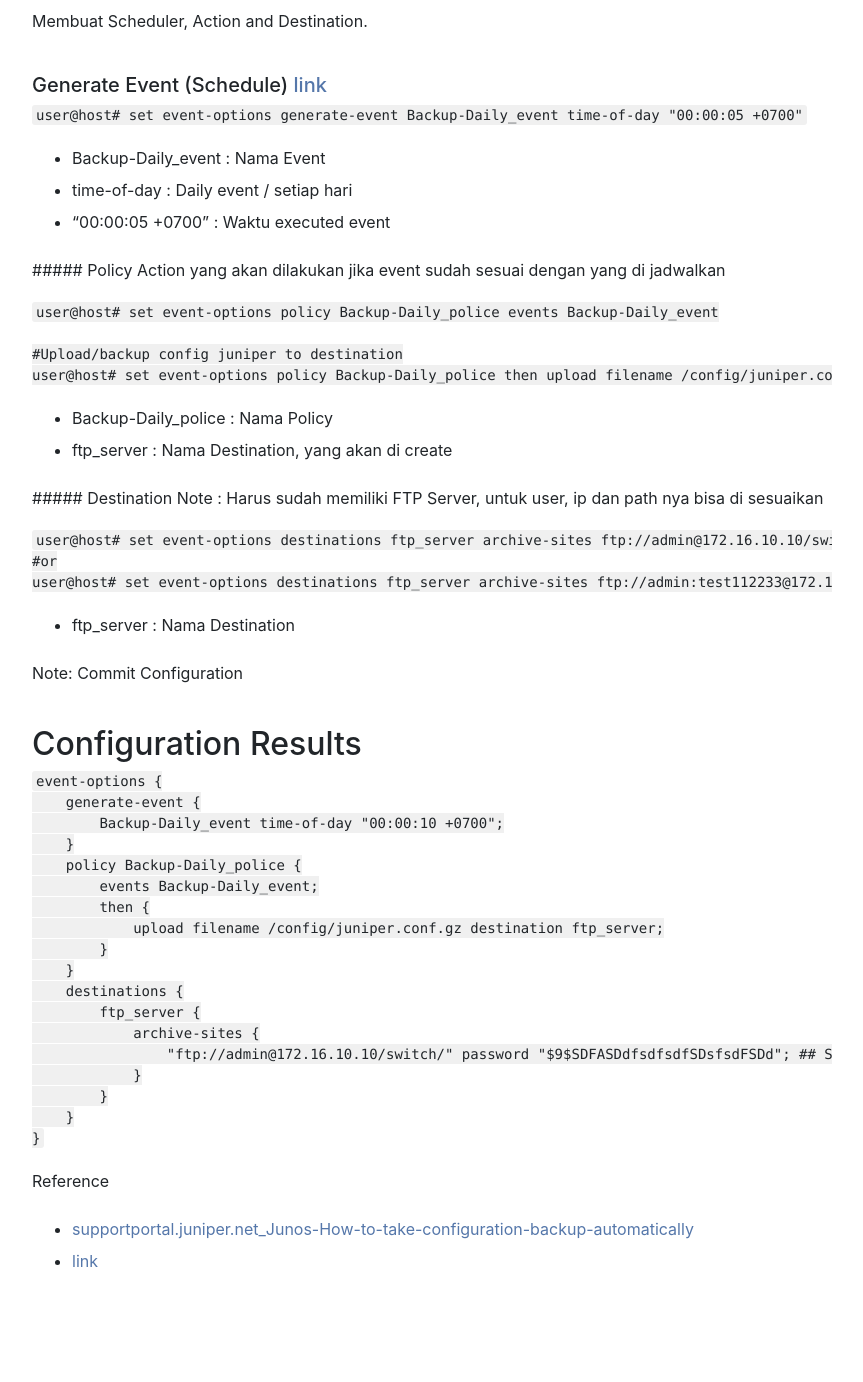
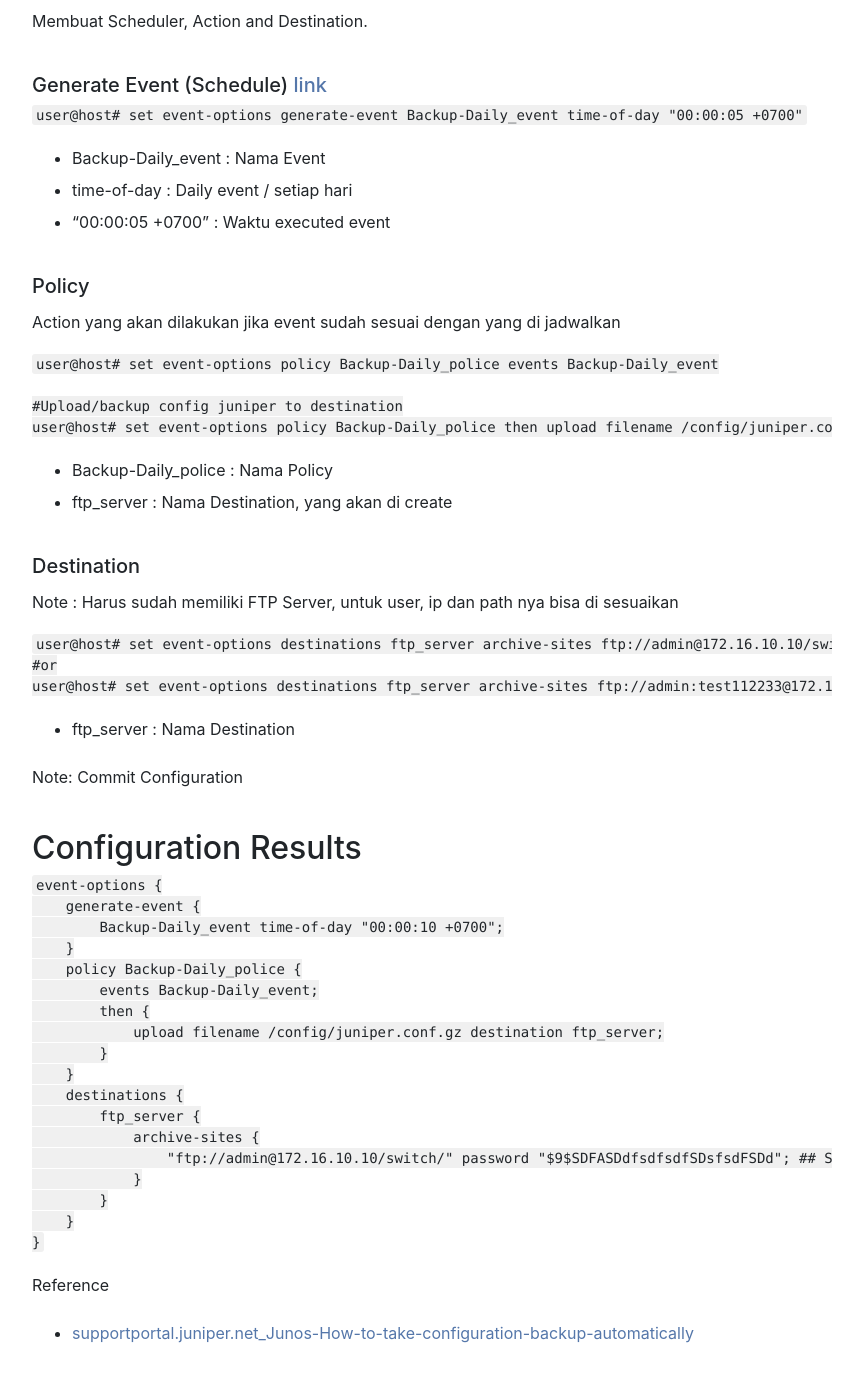
Before and after one commit to raflimaulanarizki/raflimaulanarizki.github.io, a Jekyll site: the page built from _posts/2023-10-30-Automatic_backup_Junos.md, in a window 1280 px wide and 1400 px high, scrolled down 1501 px. Shown: the top 1382 px of the window, without its empty margins (208-1071 px from the left). Built offline with Jekyll 4.4.1, drawn with Linux system fonts in a browser that asks for light colours; nearby versions of some CDN libraries; comment, search, counter and statistics services are not loaded; a style sheet for code colours, icons or effects is not loaded.

Commit message:
automatic backup junos

````diff
--- a/_posts/2023-10-30-Automatic_backup_Junos.md
+++ b/_posts/2023-10-30-Automatic_backup_Junos.md
@@ -42,7 +42,7 @@ user@host# set event-options generate-event Backup-Daily_event time-of-day "00:0
 - time-of-day        : Daily event / setiap hari
 - "00:00:05 +0700"   : Waktu executed event
 
- ##### Policy
+##### Policy
 Action yang akan dilakukan jika event sudah sesuai dengan yang di jadwalkan
 ```sh
 user@host# set event-options policy Backup-Daily_police events Backup-Daily_event
@@ -53,7 +53,7 @@ user@host# set event-options policy Backup-Daily_police then upload filename /co
 - Backup-Daily_police : Nama Policy
 - ftp_server          : Nama Destination, yang akan di create
 
- ##### Destination
+##### Destination
 Note : Harus sudah memiliki FTP Server, untuk user, ip dan path nya bisa di sesuaikan
 ```bash
 user@host# set event-options destinations ftp_server archive-sites ftp://admin@172.16.10.10/switch/ password test112233
@@ -88,4 +88,3 @@ event-options {
 
 Reference
 - [supportportal.juniper.net_Junos-How-to-take-configuration-backup-automatically](https://supportportal.juniper.net/s/article/Junos-How-to-take-configuration-backup-automatically?language=en_US)
-- [link](https://www.juniper.net/documentation/us/en/software/junos/automation-scripting/topics/ref/statement/generate-event-edit-event-options.html)
````
